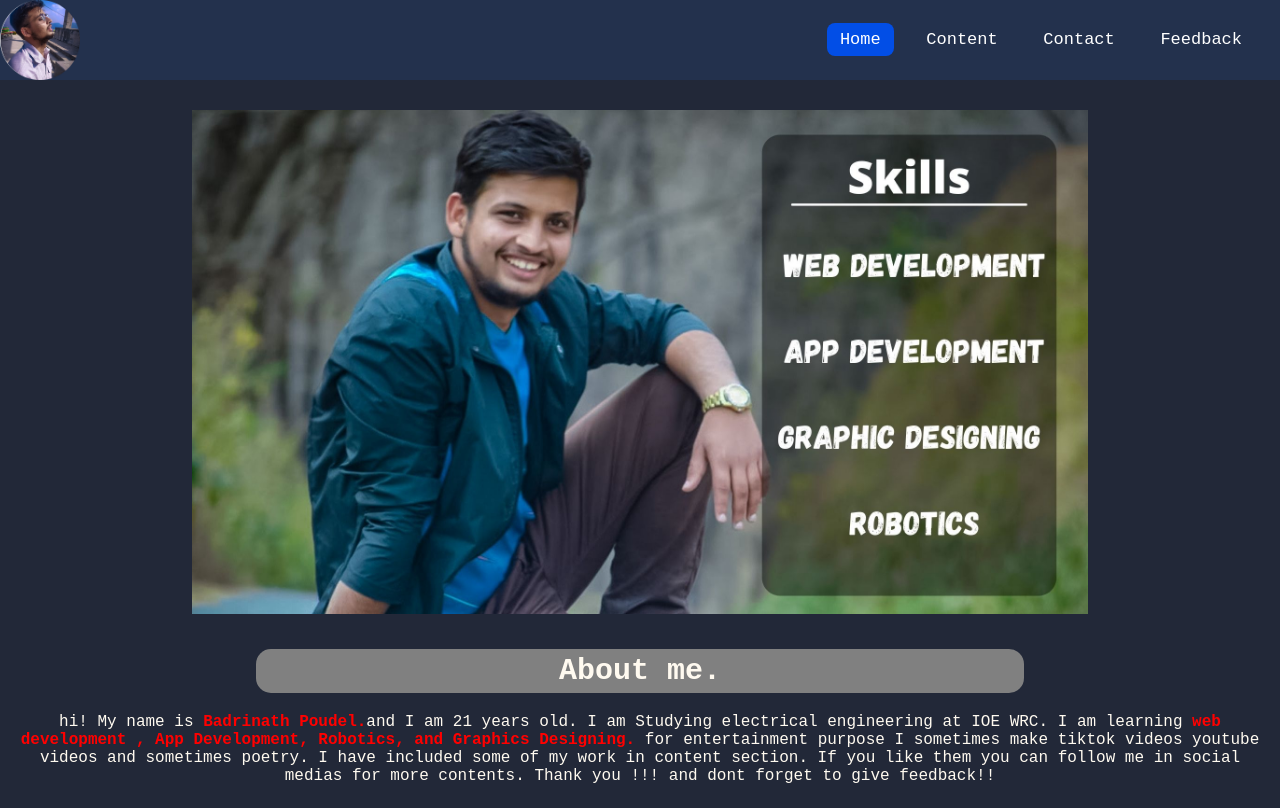
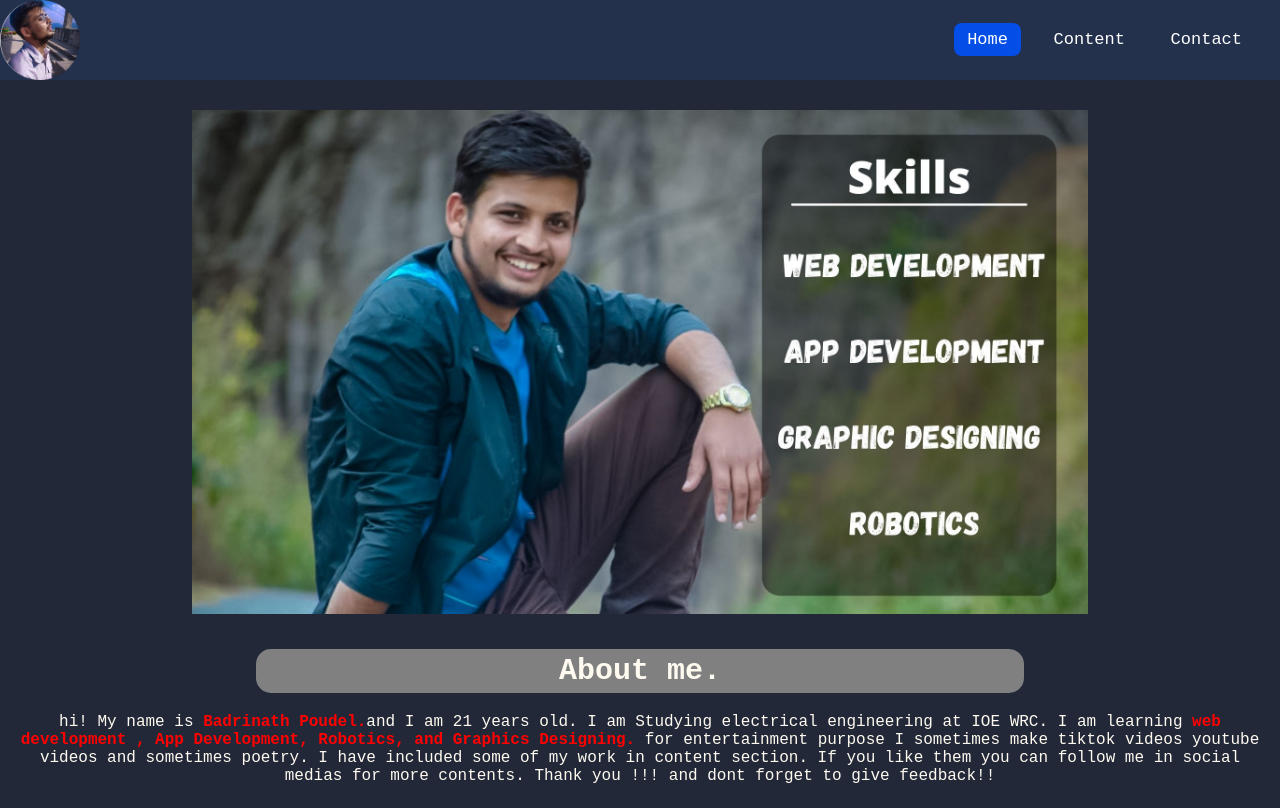
Before and after one commit to Badripdl/personalwebsite, a plain HTML site: page index.html in a window 1280 px wide. Shown: the top 808 px of the page. Drawn offline with Linux system fonts and the light colour scheme.

Commit message:
Update index.html

```diff
--- a/index.html
+++ b/index.html
@@ -15,7 +15,7 @@
             <li><a class="home" href="#">Home</a> </li>
             <li><a href="#contents">Content</a> </li>
             <li><a href="#contact">Contact</a> </li>
-            <li><a href="#contact">Feedback</a> </li>
+
            </ul>
        </nav>
        <div id="slider">
```
